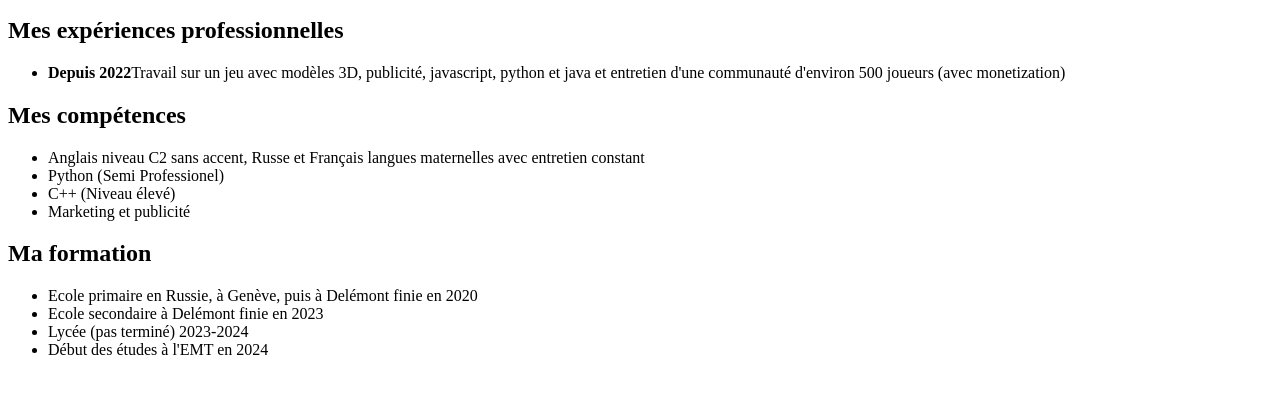
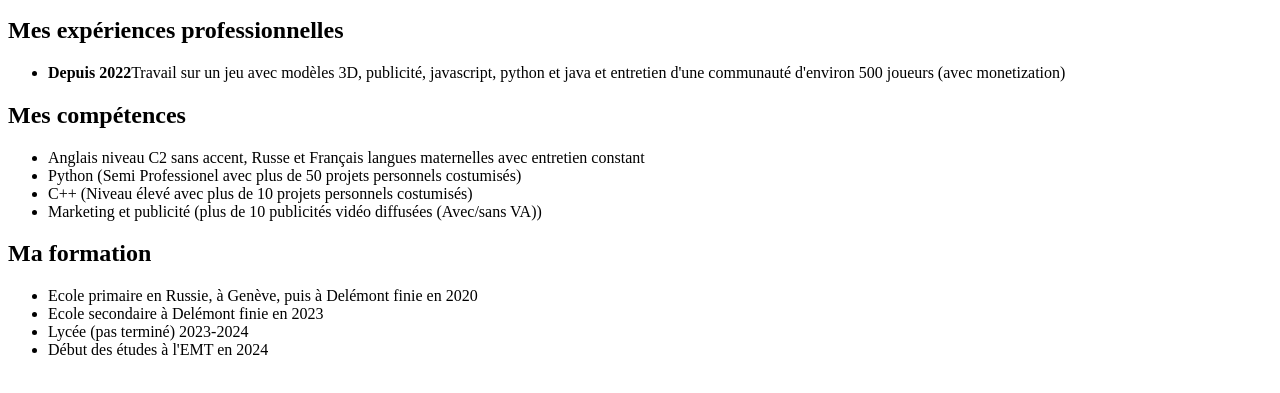
Before and after one commit to FilthyMonkeysWhoCantEvenUseJijutsu/cv-01-html-daniil-mashinin, a plain HTML site: page index.html in a window 1280 px wide. Shown: the part 171-564 px from the top of the page. Drawn offline with Linux system fonts and the light colour scheme.

Commit message:
Update index.html

```diff
--- a/index.html
+++ b/index.html
@@ -47,9 +47,9 @@
 
     <ul>
         <li>Anglais niveau C2 sans accent, Russe et Français langues maternelles avec entretien constant</li>
-        <li>Python (Semi Professionel)</li>
-        <li>C++ (Niveau élevé)</li>
-        <li>Marketing et publicité</li>
+        <li>Python (Semi Professionel avec plus de 50 projets personnels costumisés)</li>
+        <li>C++ (Niveau élevé avec plus de 10 projets personnels costumisés)</li>
+        <li>Marketing et publicité (plus de 10 publicités vidéo diffusées (Avec/sans VA))</li>
     </ul>
 
     <h2 id="formation">Ma formation</h2>
```
